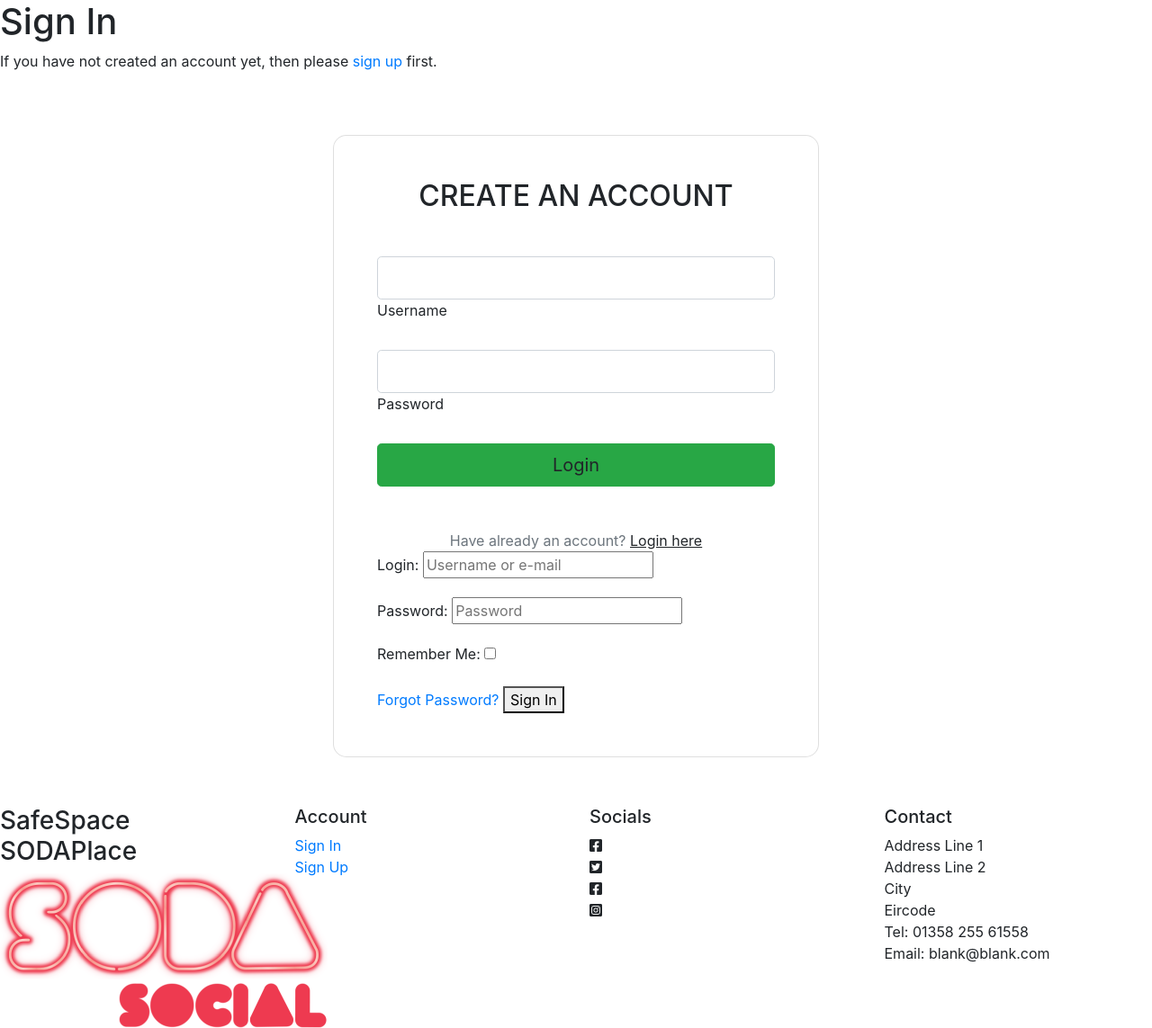
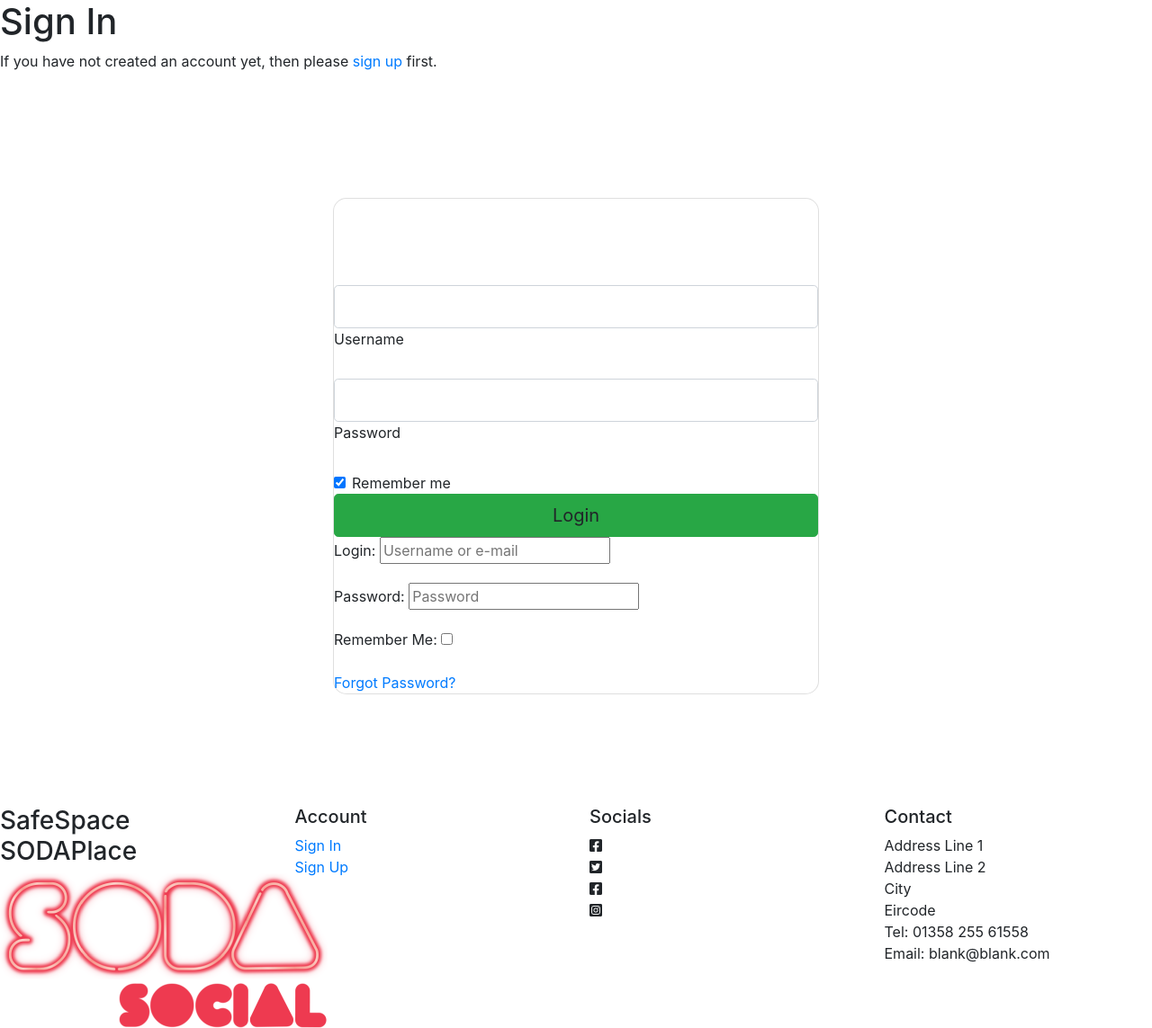
Before and after one commit to Dee-McG/SafeSpaceSODAPlace, a Django app: page /accounts/login/ in a window 1280 px wide. Shown: the part 56-1199 px from the top of the page at 90% size. Run offline with Django 3.2, Linux system fonts and the light colour scheme; some libraries are stand-ins or nearby versions.

Commit message:
Added checkbox

```diff
--- a/templates/allauth/account/login.html
+++ b/templates/allauth/account/login.html
@@ -41,8 +41,7 @@
       <div class="row d-flex justify-content-center align-items-center h-100">
         <div class="col-12 col-md-9 col-lg-7 col-xl-6">
           <div class="card" style="border-radius: 15px;">
-            <div class="card-body p-5">
-              <h2 class="text-uppercase text-center mb-5">Create an account</h2>
+            <div class="card-body p-5"></div>
 
             <form class="login" method="POST" action="{% url 'account_login' %}">
 
@@ -56,13 +55,16 @@
                 <label class="form-label" for="form3Example4cg">Password</label>
               </div>
 
+              <div class="form-check">
+                <input class="form-check-input" type="checkbox" value="" id="form1Example3" checked />
+                <label class="form-check-label" for="form1Example3"> Remember me </label>
+              </div>
+
               <div class="d-flex justify-content-center">
                 <button type="button"
                   class="btn btn-success btn-block btn-lg gradient-custom-4 text-body">Login</button>
               </div>
 
-                <p class="text-center text-muted mt-5 mb-0">Have already an account? <a href="{{ login_url }}"
-                    class="fw-bold text-body"><u>Login here</u></a></p>
 
               {% csrf_token %}
               {{ form.as_p }}
@@ -73,7 +75,6 @@
 
               <a class="button secondaryAction"
                 href="{% url 'account_reset_password' %}">{% trans "Forgot Password?" %}</a>
-                <button class="primaryAction" type="submit">{% trans "Sign In" %}</button>
             </form>
 
           </div>
```
Lines whose indentation alone changed are shown as unchanged.
